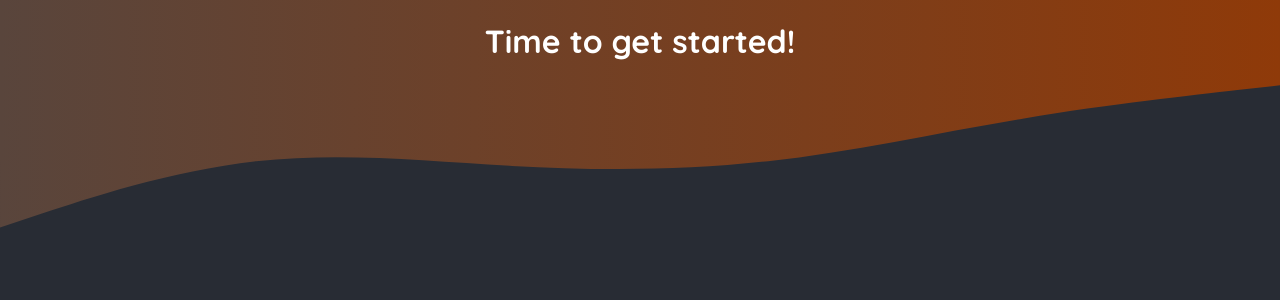
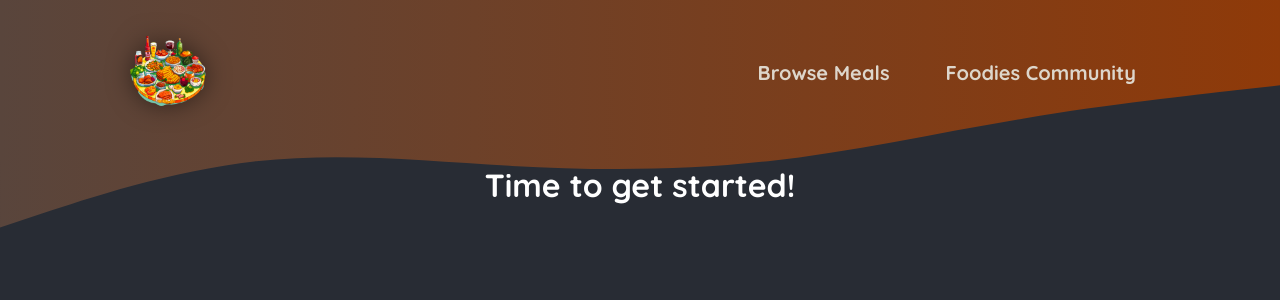
Before and after one commit to mahamadou-simpara/NextJS-Foodies, a Next.js app: page / in a window 1280 px wide. Shown: the top 300 px of the page. Built offline with nearby package versions, Linux system fonts and the light colour scheme.

Commit message:
NextJS basics how to outsource the code

```diff
--- a/app/globals.css
+++ b/app/globals.css
@@ -13,20 +13,7 @@
   background: radial-gradient(#282c34, #282c34);
 }
 
-.header-background {
-  position: absolute;
-  width: 100%;
-  height: 320px;
-  top: 0;
-  left: 0;
-  z-index: -1;
-}
 
-svg {
-  display: block;
-  width: 100%;
-  height: auto;
-}
 
 .not-found,
 .error {
--- a/app/layout.js
+++ b/app/layout.js
@@ -1,3 +1,4 @@
+import MainHeader from '@/components/header/main-header';
 import './globals.css';
 
 export const metadata = {
@@ -9,26 +10,8 @@
   return (
     <html lang="en">
       <body>
-        <div className="header-background">
-          <svg xmlns="http://www.w3.org/2000/svg" viewBox="0 0 1440 320">
-            <defs>
-              <linearGradient id="gradient" x1="0%" y1="0%" x2="100%" y2="0%">
-                <stop
-                  offset="0%"
-                  style={{ stopColor: '#59453c', stopOpacity: '1' }}
-                />
-                <stop
-                  offset="100%"
-                  style={{ stopColor: '#8f3a09', stopOpacity: '1' }}
-                />
-              </linearGradient>
-            </defs>
-            <path
-              fill="url(#gradient)"
-              d="M0,256L48,240C96,224,192,192,288,181.3C384,171,480,181,576,186.7C672,192,768,192,864,181.3C960,171,1056,149,1152,133.3C1248,117,1344,107,1392,101.3L1440,96L1440,0L1392,0C1344,0,1248,0,1152,0C1056,0,960,0,864,0C768,0,672,0,576,0C480,0,384,0,288,0C192,0,96,0,48,0L0,0Z"
-            ></path>
-          </svg>
-        </div>
+
+        <MainHeader />
         {children}
       </body>
     </html>
--- /dev/null
+++ b/components/header/main-header-background.js
@@ -0,0 +1,26 @@
+import classes from './main-header-background.module.css'
+
+export default function MainHeaderBackground() {
+  return (
+    <div className={classes["header-background"]}>
+      <svg xmlns="http://www.w3.org/2000/svg" viewBox="0 0 1440 320">
+        <defs>
+          <linearGradient id="gradient" x1="0%" y1="0%" x2="100%" y2="0%">
+            <stop
+              offset="0%"
+              style={{ stopColor: '#59453c', stopOpacity: '1' }}
+            />
+            <stop
+              offset="100%"
+              style={{ stopColor: '#8f3a09', stopOpacity: '1' }}
+            />
+          </linearGradient>
+        </defs>
+        <path
+          fill="url(#gradient)"
+          d="M0,256L48,240C96,224,192,192,288,181.3C384,171,480,181,576,186.7C672,192,768,192,864,181.3C960,171,1056,149,1152,133.3C1248,117,1344,107,1392,101.3L1440,96L1440,0L1392,0C1344,0,1248,0,1152,0C1056,0,960,0,864,0C768,0,672,0,576,0C480,0,384,0,288,0C192,0,96,0,48,0L0,0Z"
+        ></path>
+      </svg>
+    </div>
+  );
+}
--- /dev/null
+++ b/components/header/main-header-background.module.css
@@ -0,0 +1,14 @@
+.header-background {
+    position: absolute;
+    width: 100%;
+    height: 320px;
+    top: 0;
+    left: 0;
+    z-index: -1;
+  }
+
+  .header-background svg {
+    display: block;
+    width: 100%;
+    height: auto;
+  }
--- /dev/null
+++ b/components/header/main-header.js
@@ -0,0 +1,28 @@
+import Link from 'next/link';
+import logo from '@/assets/logo.png';
+import classes from './mian-header.module.css';
+import MainHeaderBackground from './main-header-background';
+import Image from 'next/image';
+
+export default function MainHeader() {
+  return (
+    <>
+    <MainHeaderBackground />
+      <header className={classes.header}>
+        <Link href="/" className={classes.logo}>
+          <Image src={logo} alt="A plate with food on it" priority/>
+        </Link>
+        <nav className={classes.nav}>
+          <ul>
+            <li>
+              <Link href="/meals">Browse Meals</Link>
+            </li>
+            <li>
+              <Link href="/community">Foodies Community</Link>
+            </li>
+          </ul>
+        </nav>
+      </header>
+    </>
+  );
+}
--- /dev/null
+++ b/components/header/mian-header.module.css
@@ -0,0 +1,67 @@
+.header {
+    display: flex;
+    justify-content: space-between;
+    align-items: center;
+    padding: 2rem 1rem;
+  }
+
+  @media (min-width: 768px) {
+    .header {
+      padding: 2rem 10%;
+    }
+  }
+
+  .nav ul {
+    list-style: none;
+    margin: 0;
+    padding: 0;
+    display: flex;
+    gap: 1.5rem;
+    /* font-family: 'Montserrat', sans-serif; */
+    font-size: 1.25rem;
+  }
+
+  .nav a {
+    text-decoration: none;
+    color: #ddd6cb;
+    font-weight: bold;
+    padding: 0.5rem 1rem;
+    border-radius: 0.5rem;
+  }
+
+  .nav a:hover,
+  .nav a:active {
+    background: linear-gradient(90deg, #ff8a05, #f9b331);
+    background-clip: text;
+    -webkit-background-clip: text;
+    -webkit-text-fill-color: transparent;
+    text-shadow: 0 0 18px rgba(248, 190, 42, 0.8);
+  }
+
+  .active {
+    background: linear-gradient(90deg, #ff8a05, #f9b331);
+    background-clip: text;
+    -webkit-background-clip: text;
+    -webkit-text-fill-color: transparent;
+  }
+
+  .logo {
+    display: flex;
+    align-items: center;
+    justify-content: center;
+    gap: 2rem;
+    text-decoration: none;
+    color: #ddd6cb;
+    font-weight: bold;
+    font-family: 'Montserrat', sans-serif;
+    letter-spacing: 0.15rem;
+    text-transform: uppercase;
+    font-size: 1.5rem;
+  }
+
+  .logo img {
+    width: 5rem;
+    height: 5rem;
+    object-fit: contain;
+    filter: drop-shadow(0 0 0.75rem rgba(0, 0, 0, 0.5));
+  }
```
